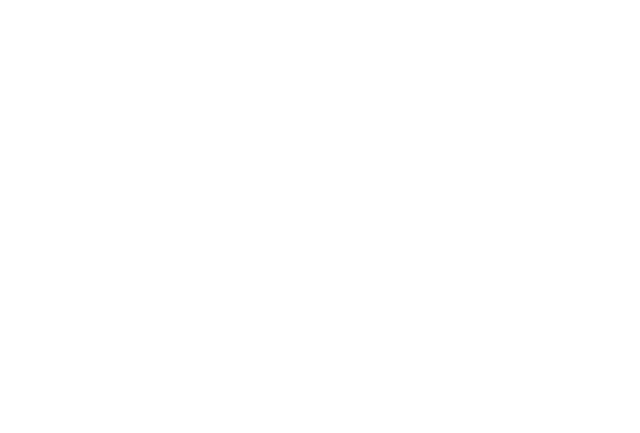
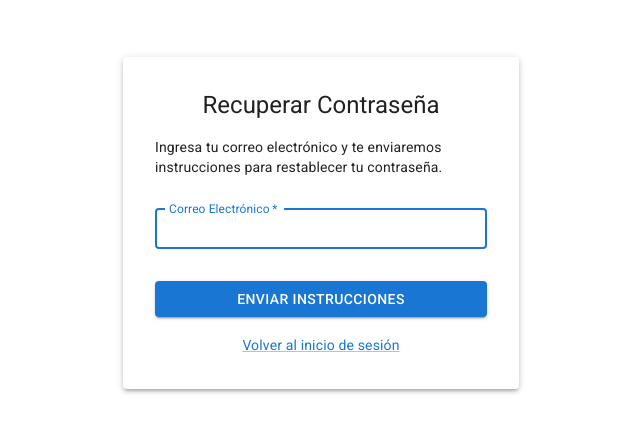
Before and after one commit to NoeOnDev/Front-end-AgendaPro-Remake, a React (Vite) app: page /reset-password in a window 1280 px wide. Before the commit this address had no page. Shown: the part 177-610 px from the top of the page, without its empty margins (319-959 px from the left). Built offline with nearby package versions, Linux system fonts and the light colour scheme.

Commit message:
Agregar funcionalidad de restablecimiento de contraseña y actualizar dependencias

```diff
--- a/package.json
+++ b/package.json
@@ -17,7 +17,8 @@
     "@mui/material": "^7.0.2",
     "react": "^19.0.0",
     "react-dom": "^19.0.0",
-    "react-router-dom": "^7.5.1"
+    "react-router-dom": "^7.5.1",
+    "zod": "^3.24.3"
   },
   "devDependencies": {
     "@eslint/js": "^9.22.0",
--- a/src/App.tsx
+++ b/src/App.tsx
@@ -1,6 +1,7 @@
 import { BrowserRouter, Routes, Route } from "react-router-dom";
 import Login from "./pages/Login";
 import Register from "./pages/Register";
+import ResetPassword from "./pages/ResetPassword";
 
 export default function App() {
   return (
@@ -8,6 +9,7 @@
       <Routes>
         <Route path="/" element={<Login />} />
         <Route path="/register" element={<Register />} />
+        <Route path="/reset-password" element={<ResetPassword />} />
         {/* Add other routes here */}
       </Routes>
     </BrowserRouter>
--- a/src/pages/Register.tsx
+++ b/src/pages/Register.tsx
@@ -98,7 +98,7 @@
                                     fullWidth
                                     size="small"
                                     id="firstName"
-                                    label="Nombre"
+                                    label="Nombre(s)"
                                     name="firstName"
                                     autoComplete="given-name"
                                     autoFocus
--- /dev/null
+++ b/src/pages/ResetPassword.tsx
@@ -0,0 +1,126 @@
+import { useState } from "react";
+import {
+    Box,
+    Paper,
+    TextField,
+    Button,
+    Typography,
+    Container,
+    Link as MuiLink,
+    Alert
+} from "@mui/material";
+import { Link as RouterLink } from "react-router-dom";
+
+export default function ResetPassword() {
+    const [email, setEmail] = useState("");
+    const [emailError, setEmailError] = useState(false);
+    const [submitted, setSubmitted] = useState(false);
+
+    const handleSubmit = (event: React.FormEvent<HTMLFormElement>) => {
+        event.preventDefault();
+
+        // Validar correo electrónico
+        const emailRegex = /^[^\s@]+@[^\s@]+\.[^\s@]+$/;
+        if (!emailRegex.test(email)) {
+            setEmailError(true);
+            return;
+        }
+
+        // Simulación de envío - aquí iría la lógica para enviar el correo
+        console.log("Solicitud de recuperación enviada para:", email);
+        setSubmitted(true);
+    };
+
+    return (
+        <Box
+            sx={{
+                display: "flex",
+                justifyContent: "center",
+                alignItems: "center",
+                minHeight: "100vh",
+                backgroundColor: (theme) => theme.palette.background.default
+            }}
+        >
+            <Container maxWidth="xs">
+                <Paper
+                    elevation={3}
+                    sx={{
+                        p: 4,
+                        display: "flex",
+                        flexDirection: "column",
+                        width: "100%"
+                    }}
+                >
+                    <Typography component="h1" variant="h5" align="center" gutterBottom>
+                        Recuperar Contraseña
+                    </Typography>
+
+                    {submitted ? (
+                        <Box sx={{ mt: 2 }}>
+                            <Alert severity="success" sx={{ mb: 2 }}>
+                                Hemos enviado un correo con instrucciones para recuperar tu contraseña.
+                            </Alert>
+                            <Typography variant="body2" align="center" sx={{ mt: 2 }}>
+                                Revisa tu bandeja de entrada. Si no lo encuentras, verifica también la carpeta de spam.
+                            </Typography>
+                            <Box sx={{ textAlign: 'center', mt: 3 }}>
+                                <MuiLink
+                                    component={RouterLink}
+                                    to="/"
+                                    variant="body2"
+                                >
+                                    Volver al inicio de sesión
+                                </MuiLink>
+                            </Box>
+                        </Box>
+                    ) : (
+                        <Box component="form" onSubmit={handleSubmit} sx={{ mt: 1 }}>
+                            <Typography variant="body2" sx={{ mb: 2 }}>
+                                Ingresa tu correo electrónico y te enviaremos instrucciones para restablecer tu contraseña.
+                            </Typography>
+
+                            <TextField
+                                margin="normal"
+                                required
+                                fullWidth
+                                size="small"
+                                id="email"
+                                label="Correo Electrónico"
+                                placeholder="correo@ejemplo.com"
+                                name="email"
+                                autoComplete="email"
+                                autoFocus
+                                value={email}
+                                onChange={(e) => {
+                                    setEmail(e.target.value);
+                                    setEmailError(false);
+                                }}
+                                error={emailError}
+                                helperText={emailError ? "Ingrese un correo electrónico válido" : ""}
+                            />
+
+                            <Button
+                                type="submit"
+                                fullWidth
+                                variant="contained"
+                                sx={{ mt: 3, mb: 2 }}
+                            >
+                                Enviar Instrucciones
+                            </Button>
+
+                            <Box sx={{ textAlign: 'center' }}>
+                                <MuiLink
+                                    component={RouterLink}
+                                    to="/"
+                                    variant="body2"
+                                >
+                                    Volver al inicio de sesión
+                                </MuiLink>
+                            </Box>
+                        </Box>
+                    )}
+                </Paper>
+            </Container>
+        </Box>
+    );
+}
```
Also changed, not shown: 1 other file (tests, documents, lock files or other folders).
